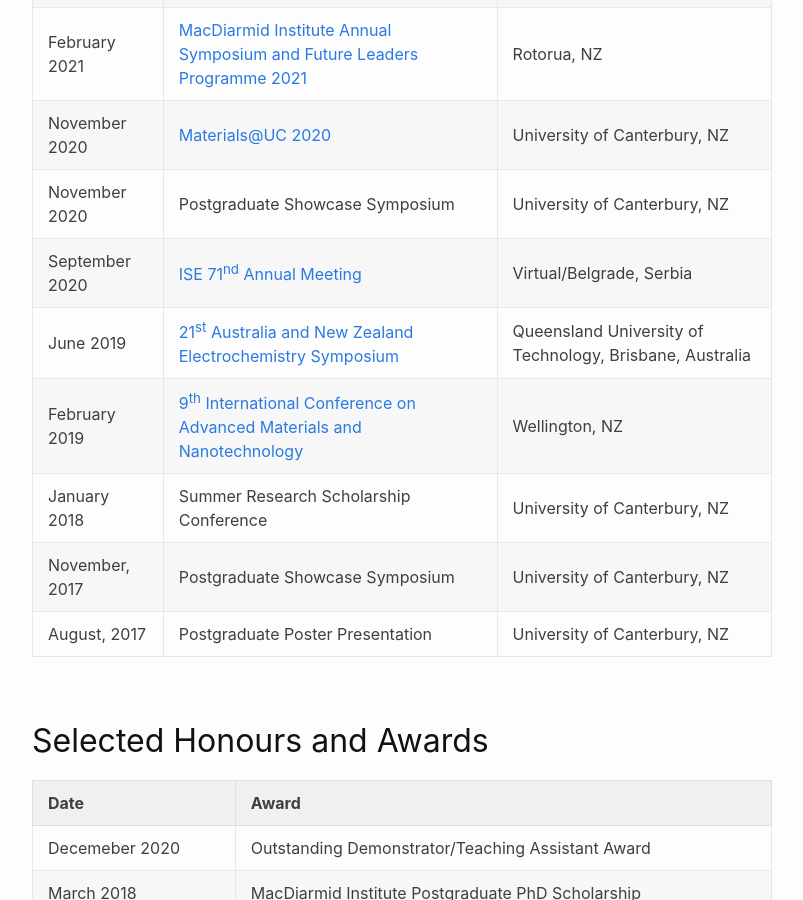
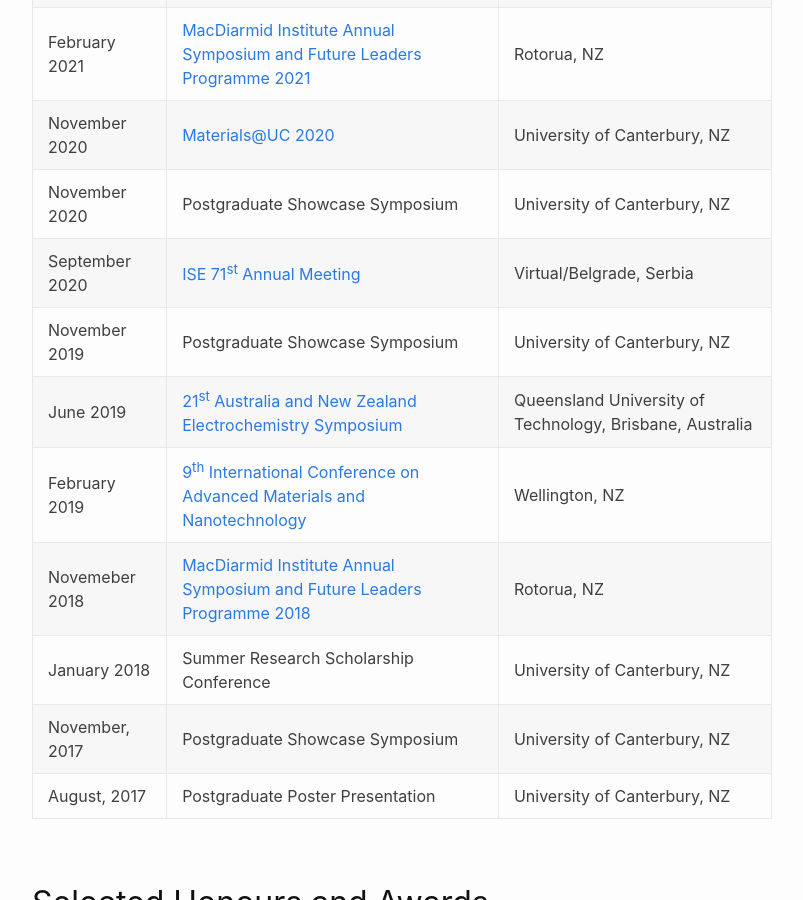
Before and after one commit to LRCarroll/LRCarroll, a Jekyll site: the page built from curricilum.md, in a window 1280 px wide and 900 px high, scrolled down 2683 px. Shown: the whole window, without its empty margins (238-1041 px from the left). Built offline with Jekyll 4.4.1, drawn with Linux system fonts in a browser that asks for light colours.

Commit message:
Posters and presentations

```diff
--- a/curricilum.md
+++ b/curricilum.md
@@ -80,9 +80,11 @@
 | February 2021 | <a href="https://www.macdiarmid.ac.nz/news-and-events/events/macdiarmid-institute-annual-symposium-and-future-leaders-programme-2021/">MacDiarmid Institute Annual Symposium and Future Leaders Programme 2021</a>  | Rotorua, NZ |
 | November 2020 | <a href="https://sites.google.com/view/materialsuc-2020/home">Materials@UC 2020</a>            | University of Canterbury, NZ|
 | November 2020 | Postgraduate Showcase Symposium | University of Canterbury, NZ|
-| September 2020    | <a href="https://annual71.ise-online.org/">ISE 71<sup>nd</sup> Annual Meeting </a> | Virtual/Belgrade, Serbia
+| September 2020    | <a href="https://annual71.ise-online.org/">ISE 71<sup>st</sup> Annual Meeting </a> | Virtual/Belgrade, Serbia
+| November 2019 | Postgraduate Showcase Symposium | University of Canterbury, NZ|
 |    June 2019  | <a href="https://www.rsc.org/events/detail/38218/21st-australia-and-new-zealand-electrochemistry-symposium-21aes">21<sup>st</sup> Australia and New Zealand Electrochemistry Symposium</a>  | Queensland University of Technology, Brisbane, Australia |
 |   February 2019   | <a href="https://www.macdiarmid.ac.nz/news-and-events/news/annual-reports-pages/9th-international-conference-on-advanced-materials-and-nanotechnology-annual-report-2019/"> 9<sup>th</sup> International Conference on Advanced Materials and Nanotechnology</a> |    Wellington, NZ      |
+| Novemeber 2018 | <a href="https://www.macdiarmid.ac.nz/news-and-events/news/annual-reports-pages/annual-symposium-poster-series-annual-report-2018/">MacDiarmid Institute Annual Symposium and Future Leaders Programme 2018</a>  | Rotorua, NZ |
 | January 2018  | Summer Research Scholarship Conference | University of Canterbury, NZ          |
 | November, 2017 | Postgraduate Showcase Symposium |  University of Canterbury, NZ        |
 | August, 2017     | Postgraduate Poster Presentation           | University of Canterbury, NZ |
```
